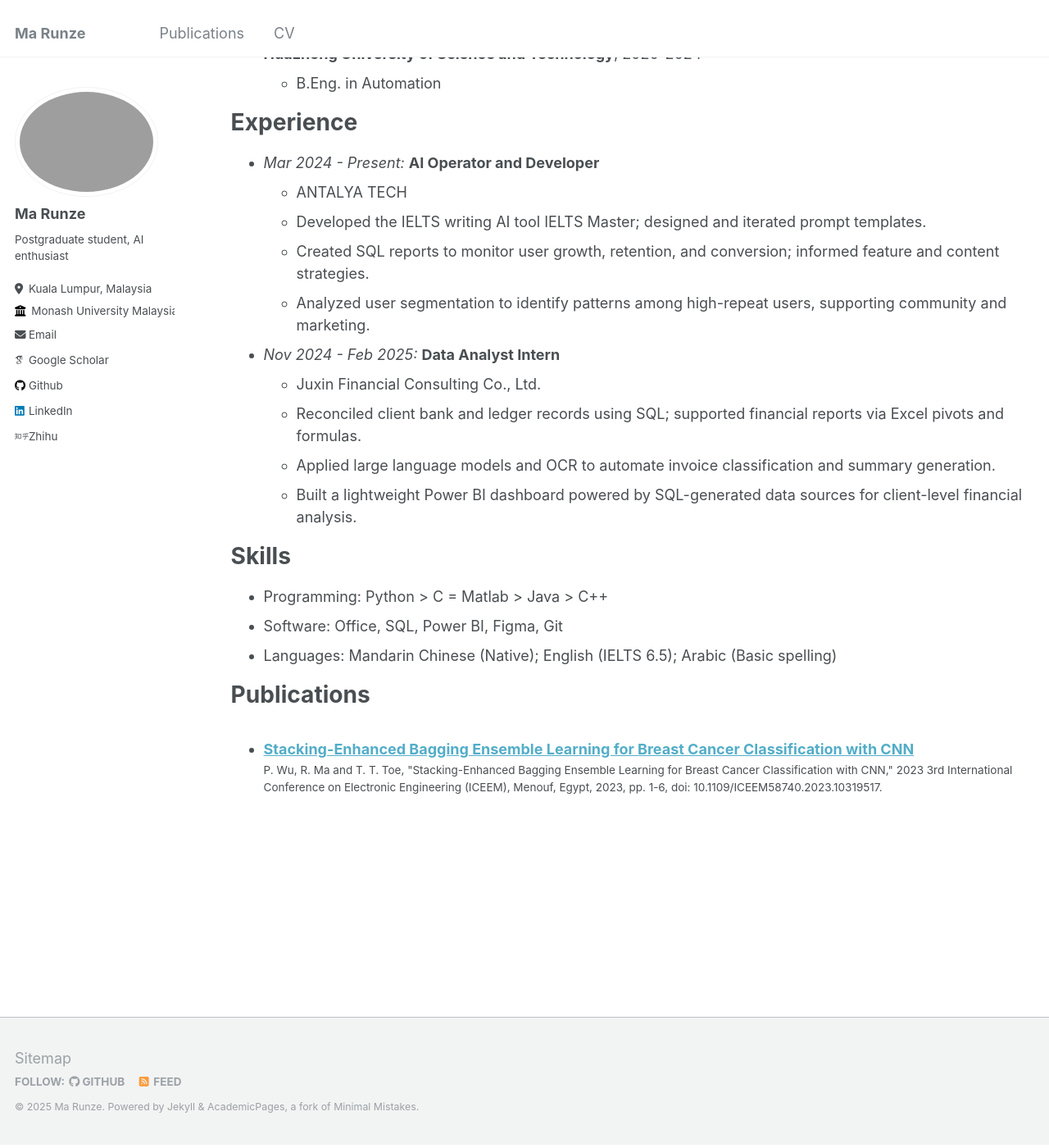
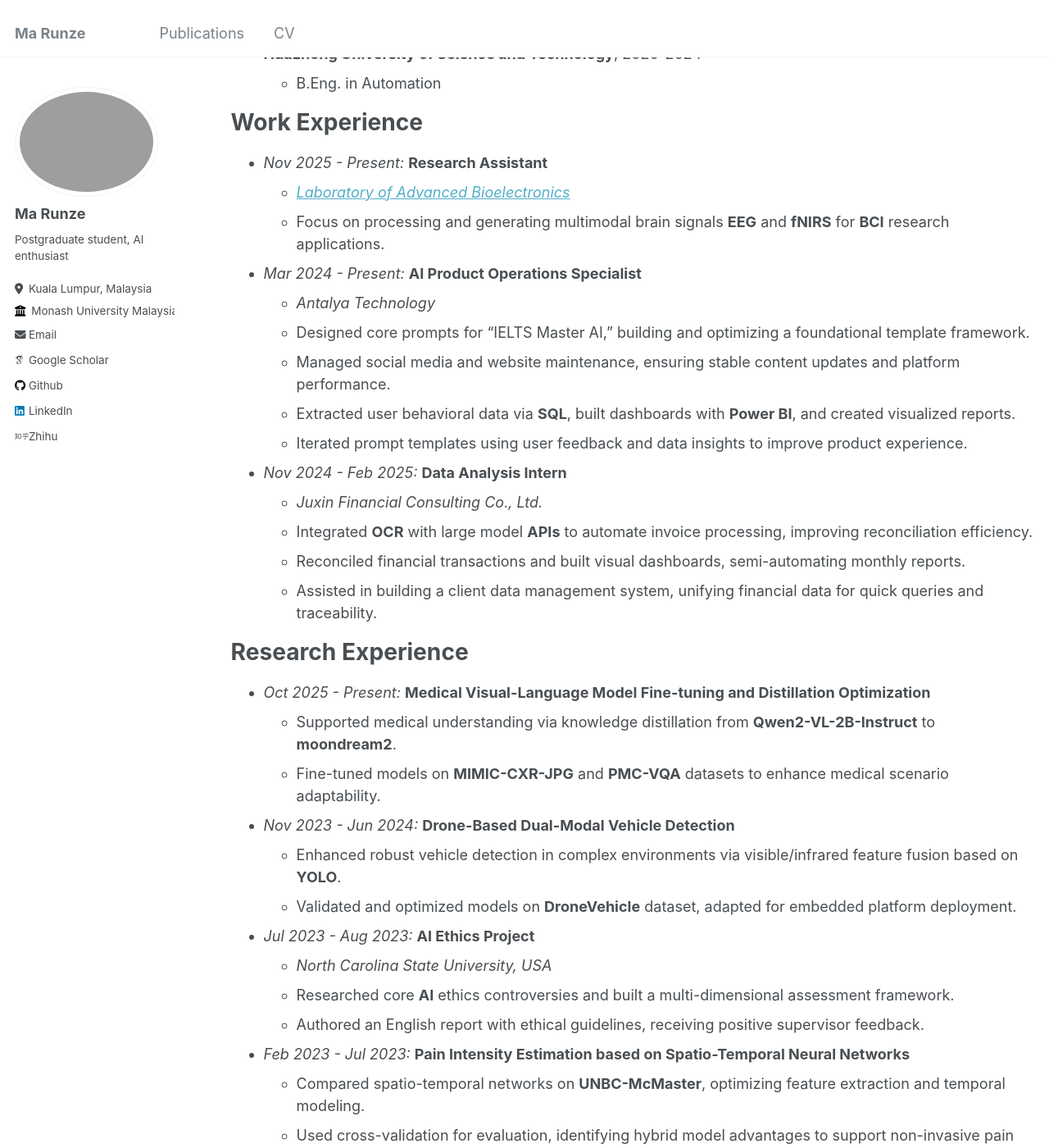
Before and after one commit to Kha1edze/Kha1edze.github.io, a Jekyll site: the page built from _pages/cv.md, in a window 1280 px wide and 1400 px high, scrolled down 220 px. Shown: the whole window at 82% size. Built offline with Jekyll 4.4.1, drawn with Linux system fonts in a browser that asks for light colours; some web fonts are replaced; some of the changed text lies outside the part shown.

Commit message:
update cv

```diff
--- a/_pages/cv.md
+++ b/_pages/cv.md
@@ -16,19 +16,48 @@ Education
 * **Huazhong University of Science and Technology**, 2020-2024
   * B.Eng. in Automation
 
-Experience
+Work Experience
 ======
-* *Mar 2024 - Present:* **AI Operator and Developer**
-  * ANTALYA TECH
-  * Developed the IELTS writing AI tool IELTS Master; designed and iterated prompt templates.
-  * Created SQL reports to monitor user growth, retention, and conversion; informed feature and content strategies.
-  * Analyzed user segmentation to identify patterns among high-repeat users, supporting community and marketing.
+* *Nov 2025 - Present:* **Research Assistant**
+  * *[Laboratory of Advanced Bioelectronics](https://www.x-mol.com/groups/liao_caizhi)*
+  * Focus on processing and generating multimodal brain signals **EEG** and **fNIRS** for **BCI** research applications.
 
-* *Nov 2024 - Feb 2025:* **Data Analyst Intern**
-  * Juxin Financial Consulting Co., Ltd.
-  * Reconciled client bank and ledger records using SQL; supported financial reports via Excel pivots and formulas.
-  * Applied large language models and OCR to automate invoice classification and summary generation.
-  * Built a lightweight Power BI dashboard powered by SQL-generated data sources for client-level financial analysis.
+* *Mar 2024 - Present:* **AI Product Operations Specialist**
+  * *Antalya Technology*
+  * Designed core prompts for "IELTS Master AI," building and optimizing a foundational template framework.
+  * Managed social media and website maintenance, ensuring stable content updates and platform performance.
+  * Extracted user behavioral data via **SQL**, built dashboards with **Power BI**, and created visualized reports.
+  * Iterated prompt templates using user feedback and data insights to improve product experience.
+
+* *Nov 2024 - Feb 2025:* **Data Analysis Intern**
+  * *Juxin Financial Consulting Co., Ltd.*
+  * Integrated **OCR** with large model **APIs** to automate invoice processing, improving reconciliation efficiency.
+  * Reconciled financial transactions and built visual dashboards, semi-automating monthly reports.
+  * Assisted in building a client data management system, unifying financial data for quick queries and traceability.
+
+Research Experience
+======
+* *Oct 2025 - Present:* **Medical Visual-Language Model Fine-tuning and Distillation Optimization**
+  * Supported medical understanding via knowledge distillation from **Qwen2-VL-2B-Instruct** to **moondream2**.
+  * Fine-tuned models on **MIMIC-CXR-JPG** and **PMC-VQA** datasets to enhance medical scenario adaptability.
+
+* *Nov 2023 - Jun 2024:* **Drone-Based Dual-Modal Vehicle Detection**
+  * Enhanced robust vehicle detection in complex environments via visible/infrared feature fusion based on **YOLO**.
+  * Validated and optimized models on **DroneVehicle** dataset, adapted for embedded platform deployment.
+
+* *Jul 2023 - Aug 2023:* **AI Ethics Project**
+  * *North Carolina State University, USA*
+  * Researched core **AI** ethics controversies and built a multi-dimensional assessment framework.
+  * Authored an English report with ethical guidelines, receiving positive supervisor feedback.
+
+* *Feb 2023 - Jul 2023:* **Pain Intensity Estimation based on Spatio-Temporal Neural Networks**
+  * Compared spatio-temporal networks on **UNBC-McMaster**, optimizing feature extraction and temporal modeling.
+  * Used cross-validation for evaluation, identifying hybrid model advantages to support non-invasive pain assessment.
+
+* *Nov 2022 - Feb 2023:* **Ensemble Learning with VAE for Breast Cancer Classification**
+  * Proposed **Bagging & Stacking** framework for breast cancer diagnosis, addressing dataset imbalance problem.
+  * Integrated **VAE** for data augmentation/noise reduction, with feature importance selection to optimize performance.
+  * Provided a superior clinical auxiliary diagnostic solution, enhancing real-world applicability.
 
 Skills
 ======
```
